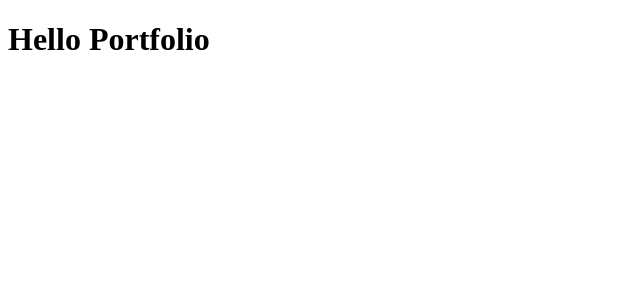
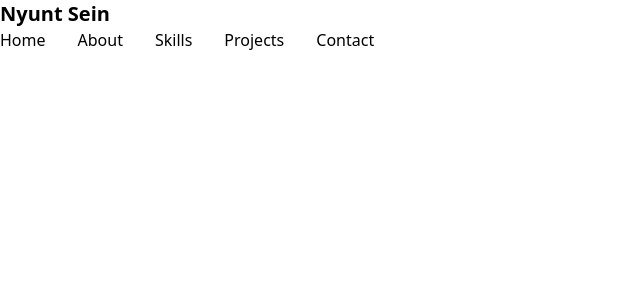
Before and after one commit to NS-25/NyuntSein-Portfolio, a React (Vite) app: page / in a window 1280 px wide. Shown: the top 300 px of the page, without its empty margins (0-640 px from the left). Built offline with nearby package versions, Linux system fonts and the light colour scheme.

Commit message:
created tailwind css setup and some tried

```diff
--- a/package.json
+++ b/package.json
@@ -10,8 +10,10 @@
     "preview": "vite preview"
   },
   "dependencies": {
+    "@tailwindcss/vite": "^4.1.5",
     "react": "^19.0.0",
-    "react-dom": "^19.0.0"
+    "react-dom": "^19.0.0",
+    "tailwindcss": "^4.1.5"
   },
   "devDependencies": {
     "@eslint/js": "^9.22.0",
--- a/src/App.tsx
+++ b/src/App.tsx
@@ -1,8 +1,10 @@
+import Header from "./components/Header";
+
 function App() {
   return (
     <>
       <div>
-        <h1>Hello Portfolio</h1>
+        <Header />
       </div>
     </>
   );
--- a/src/components/Header.tsx
+++ b/src/components/Header.tsx
@@ -2,11 +2,11 @@ const Header = () => {
   return (
     <header>
       <div className="container">
-        <div>
+        <div className="font-bold text-xl">
           <a href="#home">Nyunt Sein</a>
         </div>
         <div className="menu">
-          <ul className="list">
+          <ul className="flex space-x-8">
             <li>
               <a href="#home">Home</a>
             </li>
--- /dev/null
+++ b/src/index.css
@@ -0,0 +1 @@
+@import "tailwindcss";
--- a/src/main.tsx
+++ b/src/main.tsx
@@ -1,5 +1,6 @@
 import { StrictMode } from "react";
 import { createRoot } from "react-dom/client";
+import "./index.css";
 
 import App from "./App.tsx";
 
--- a/vite.config.ts
+++ b/vite.config.ts
@@ -1,7 +1,8 @@
-import { defineConfig } from 'vite'
-import react from '@vitejs/plugin-react-swc'
+import { defineConfig } from "vite";
+import react from "@vitejs/plugin-react-swc";
+import tailwindcss from "@tailwindcss/vite";
 
 // https://vite.dev/config/
 export default defineConfig({
-  plugins: [react()],
-})
+  plugins: [react(), tailwindcss()],
+});
```
Also changed, not shown: 1 other file (tests, documents, lock files or other folders).
